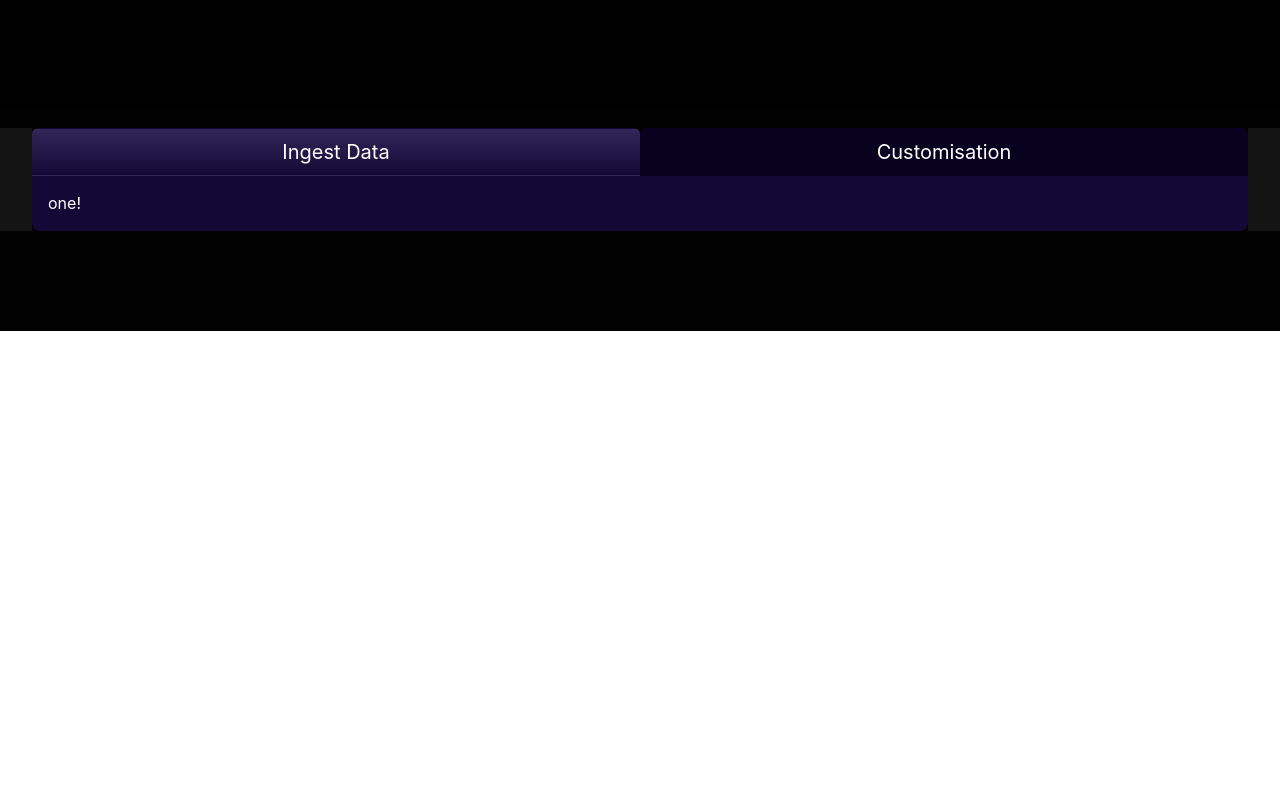
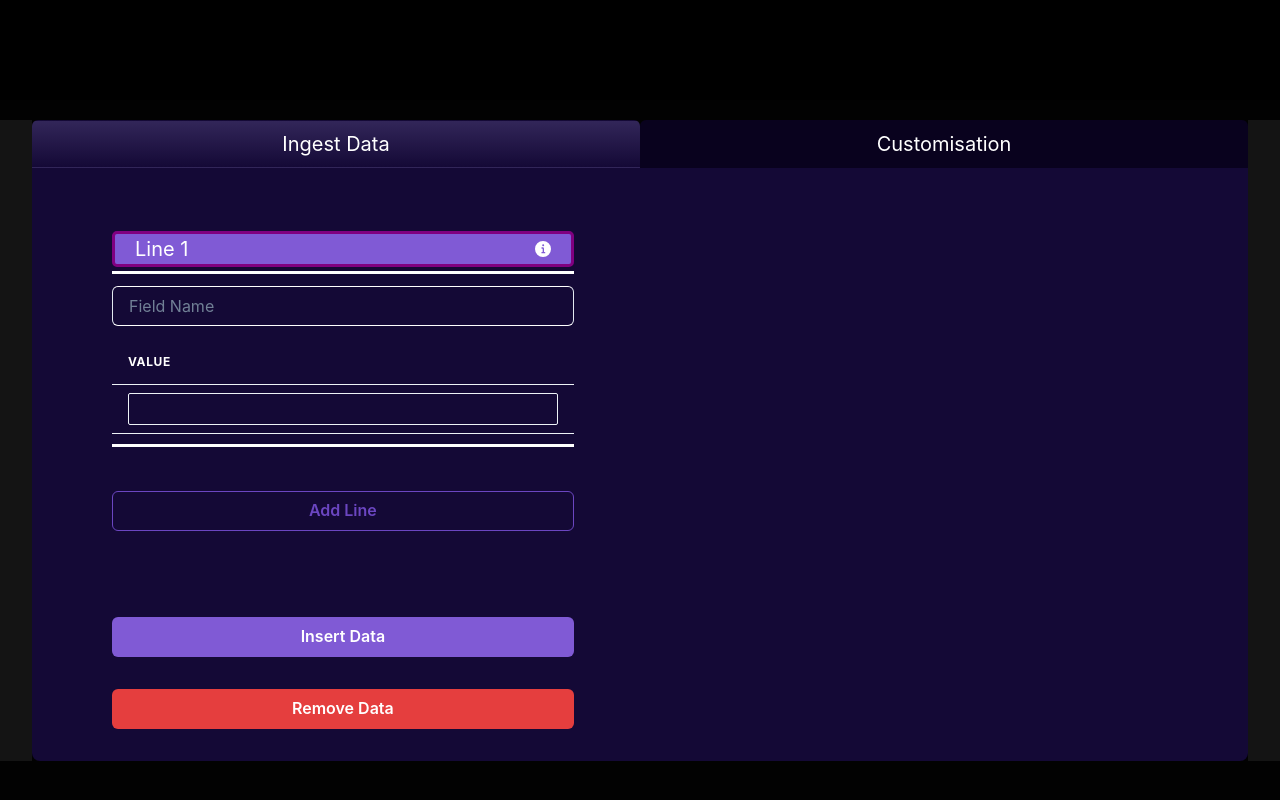
Before and after one commit to Saurabh-Narayankar/NextCharts, a Next.js app: page /charts/funnelchart in a window 1280 px wide. Shown: the part 528-1328 px from the top of the page. Before the commit the page ends 859 px from the top, so only its background shows below. Built offline with nearby package versions, Linux system fonts and the light colour scheme.

Commit message:
completed funnel chart

```diff
--- a/components/HomePage/navbar/drawer.js
+++ b/components/HomePage/navbar/drawer.js
@@ -55,9 +55,9 @@ const ChartsDrawer = () => {
             <Flex flexDirection="column">
             <Link href="/charts/linechart">
               <Button
-                marginBottom="3"
+                marginBottom="5"
                 fontSize="2xl"
-                variant="ghost"
+                variant="outline"
                 paddingTop="7"
                 paddingBottom="7"
                 color="white"
@@ -67,9 +67,9 @@ const ChartsDrawer = () => {
                 Line-Chart
               </Button></Link>
               <Link href="/charts/funnelchart"><Button
-                marginBottom="3"
+                marginBottom="5"
                 fontSize="2xl"
-                variant="ghost"
+                variant="outline"
                 paddingTop="7"
                 paddingBottom="7"
                 color="white"
@@ -79,9 +79,9 @@ const ChartsDrawer = () => {
                 Funnel-Chart
               </Button></Link>
               <Button
-                marginBottom="3"
+                marginBottom="5"
                 fontSize="2xl"
-                variant="ghost"
+                variant="outline"
                 paddingTop="7"
                 paddingBottom="7"
                 color="white"
@@ -91,9 +91,9 @@ const ChartsDrawer = () => {
                 hello
               </Button>
               <Button
-                marginBottom="3"
+                marginBottom="5"
                 fontSize="2xl"
-                variant="ghost"
+                variant="outline"
                 paddingTop="7"
                 paddingBottom="7"
                 color="white"
@@ -103,9 +103,9 @@ const ChartsDrawer = () => {
                 hello
               </Button>
               <Button
-                marginBottom="3"
+                marginBottom="5"
                 fontSize="2xl"
-                variant="ghost"
+                variant="outline"
                 paddingTop="7"
                 paddingBottom="7"
                 color="white"
@@ -115,9 +115,9 @@ const ChartsDrawer = () => {
                 hello
               </Button>
               <Button
-                marginBottom="3"
+                marginBottom="5"
                 fontSize="xl"
-                variant="ghost"
+                variant="outline"
                 paddingTop="7"
                 paddingBottom="7"
                 color="white"
--- a/components/HomePage/navbar/navbar.js
+++ b/components/HomePage/navbar/navbar.js
@@ -19,7 +19,7 @@ const Navbar = () => {
       >
         <Link href='/'><Text
           marginRight="5"
-          fontSize={["26px", "24px", "35px", "45px", "55px"]}
+          fontSize={["26px", "24px", "35px", "45px", '50px']}
           fontWeight="bold"
           color='white'
           _hover={{ cursor: 'pointer'}}
--- a/components/charts/funnelchart/funnelchart-Component.js
+++ b/components/charts/funnelchart/funnelchart-Component.js
@@ -6,10 +6,59 @@ import {
   TabPanels,
   Tab,
   TabPanel,
+  Flex,
+  FormControl,
+  Input,
+  Button,
+  Table,
+  Thead,
+  Tbody,
+  Tr,
+  Th,
+  Td,
+  Tooltip,
 } from "@chakra-ui/react";
 import FunnelCustomisation from "./funnelchart-CustomisationTab";
+import { InfoIcon } from '@chakra-ui/icons'
 
-const FunnelChartFunctions = ({ setValue, setBooleanValue, dyValues }) => {
+
+
+
+const FunnelChartFunctions = ({ setValue, setData, createData, finalData, setFinalData }) => {
+
+  const removeData = () => {
+    setData([
+      {
+        id: "Sent",
+        value: 82788,
+        label: "Sent",
+      },
+      {
+        id: "Viewed",
+        value: 61435,
+        label: "Viewed",
+      },
+      {
+        id: "Clicked",
+        value: 41611,
+        label: "Clicked",
+      },
+      {
+        id: "Add To Card",
+        value: 30672,
+        label: "Add To Card",
+      },
+      {
+        id: "Purchased",
+        value: 19078,
+        label: "Purchased",
+      },
+    ]);
+    setFinalData([{id: '', value: '', label: ''}])
+  };
+
+  console.log(finalData)
+
   return (
     <Box width="100%" bgColor="blackAlpha.900">
       <Box width="100%" paddingBottom="20px" bgColor="blackAlpha.900"></Box>
@@ -17,8 +66,7 @@ const FunnelChartFunctions = ({ setValue, setBooleanValue, dyValues }) => {
         mx='8'
         variant="enclosed"
         color="white"
-        bgColor="blackAlpha.900"
-        isLazy>
+        bgColor="blackAlpha.900">
         <TabList>
           <Tab bgColor="#09021E"
             _selected={{ bgGradient: "linear(to-b, purple.900, #140936)" }}>
@@ -30,11 +78,151 @@ const FunnelChartFunctions = ({ setValue, setBooleanValue, dyValues }) => {
           </Tab>
         </TabList>
         <TabPanels>
+
+
+
           <TabPanel bgColor="#140936" borderBottomRadius="8px">
-            <p>one!</p>
+            <Box bgColor="#140936" width="100%" height="3rem"></Box>
+      <Flex width="39%" marginLeft="4rem" flexDir="column" gap="70px">
+        <Flex width="100%" justifyContent="space-between">
+          <Flex width="100%" justifyContent="center">
+            <FormControl>
+              {finalData.map((field, parentIndex) => {
+                return (
+                  <Flex
+                    key={parentIndex}
+                    width="100%"
+                    flexDirection="column"
+                    alignItems="flex-start"
+                    marginBottom="7"
+                    flexWrap="wrap"
+                    gap="1"
+                  >
+                    <Flex
+                      width="100%"
+                      flexDir="row"
+                      justifyContent="space-between"
+                      alignItems="center"
+                      gap="1.5rem"
+                      px="20px"
+                      border='3px solid purple'
+                      borderRadius="5px"
+                      bgColor="purple.500"
+                    >
+                      <Text fontSize={["sm", "md", "lg", "xl"]}>
+                        Line {parentIndex + 1}
+                      </Text>
+                      <Tooltip
+                        hasArrow
+                        fontSize="md"
+                        placement="auto"
+                        label="This section is used for Ingesting Data...... 1-(ENTER FIELD NAME) 2-(ADD THE VALUE FOR SPECIFIC FIELD NAME) 3-(TO ADD A NEW FIELD CLICK ON ADD LINE BUTTON) 4-(ENTER INSERT DATA BUTTON TO GET THE OUTPUT ON THE CHARTS)"
+                        bg="white"
+                        color="black"
+                      >
+                        <InfoIcon />
+                      </Tooltip>
+                    </Flex>
+                    <Flex
+                      width="100%"
+                      justifyContent="center"
+                      borderY="3px solid white"
+                      paddingTop="3"
+                      marginBottom="4"
+                      flexWrap="wrap"
+                      gap="6"
+                    >
+                      <Input
+                        width="700px"
+                        placeholder="Field Name"
+                        onChange={(e) => {
+                          setFinalData(
+                            finalData.map((singleData, nIndex) =>
+                              nIndex === parentIndex
+                                ? { ...singleData, id: e.target.value , label: e.target.value }
+                                : singleData
+                            )
+                          )
+                        }}
+                      />
+                      <Flex width="700px" flexDir="column" gap="5">
+                        <Flex gap="10">
+                          <Table marginBottom='10px' variant="simple" size="sm">
+                            <Thead>
+                              <Tr>
+                                <Th>
+                                  <Text color="white" marginBottom="10px">
+                                    Value
+                                  </Text>
+                                </Th>
+                              </Tr>
+                            </Thead>
+                            <Tbody>
+                              <Tr key={parentIndex}>
+                                <Td>
+                                  <Input
+                                    size="sm"
+                                    onChange={(e) => {finalData.find((singleData, dIndex) => parentIndex === dIndex).value = e.target.value
+                                  }}
+                                  />
+                                </Td>
+                              </Tr>
+                            </Tbody>
+                          </Table>
+                        </Flex>
+                      </Flex>
+                    </Flex>
+                  </Flex>
+
+                );
+              })}
+              <Button
+                width="100%"
+                variant="outline"
+                colorScheme="purple"
+                _hover={{
+                  bgColor: "purple.500",
+                  color: "white",
+                  border: "1px solid purple",
+                }}
+                onClick={() => {
+                  setFinalData([...finalData, {id: '', value: '', label: ''}]);
+                }}
+              >
+                Add Line
+              </Button>
+            </FormControl>
+          </Flex>
+        </Flex>
+        <Flex width="100%" flexDir="column">
+          <Button
+            width="100%"
+            my="1em"
+            colorScheme="purple"
+            variant="solid"
+            onClick={createData}
+            isFullWidth
+          >
+            Insert Data
+          </Button>
+          <Button
+            width="100%"
+            my="1em"
+            colorScheme="red"
+            variant="solid"
+            onClick={removeData}
+            isFullWidth
+          >
+            Remove Data
+          </Button>
+        </Flex>
+      </Flex>
           </TabPanel>
+
+
+
           <TabPanel bgColor="#140936" borderBottomRadius="8px">
-            <FunnelCustomisation setValue={setValue} setBooleanValue={setBooleanValue} />
+            <FunnelCustomisation setValue={setValue} />
           </TabPanel>
         </TabPanels>
       </Tabs>
--- a/components/charts/linechart/linechart-Component.js
+++ b/components/charts/linechart/linechart-Component.js
@@ -13,7 +13,7 @@ import LinechartCustomisation from "./linechart-CustomisationTab";
 import LinechartData from "./linechart-IngestDataTab";
 
 
-const LineChartFunctions = ({ setValue, setBooleanValue, setData, finalData, setFinalData }) => {
+const LineChartFunctions = ({ setValue, setBooleanValue, createData, setData, finalData, setFinalData }) => {
 
   return (
     <Box width="100%" bgColor="blackAlpha.900">
@@ -27,7 +27,6 @@ const LineChartFunctions = ({ setValue, setBooleanValue, setData, finalData, set
         variant="enclosed"
         color="white"
         bgColor="blackAlpha.900"
-        isLazy
       >
         <TabList>
           <Tab
@@ -53,7 +52,7 @@ const LineChartFunctions = ({ setValue, setBooleanValue, setData, finalData, set
         <TabPanels>
           {/* TabList for Ingest Data */}
           <TabPanel bgColor="#140936" borderBottomRadius="8px">
-            <LinechartData setData={setData} finalData={finalData} setFinalData={setFinalData}  />
+            <LinechartData setData={setData} finalData={finalData} setFinalData={setFinalData} createData={createData}  />
           </TabPanel>
           {/* End of TabList for Ingest Data */}
 
--- a/pages/charts/funnelchart.js
+++ b/pages/charts/funnelchart.js
@@ -9,8 +9,8 @@ const FunnelChart = () => {
 
   const [dyValues, setDyValues] = useState({colors: 'spectral', spacing: 0, shape: 0.66, opacity: 1, borderWidth: 6, label: true, chartInterpolation: 'smooth', chartDirection: 'vertical'})
 
-  const [finalData, setFinalData] = useState([])
-  const data = [
+  const [finalData, setFinalData] = useState([{id: '', value: '', label: ''}])
+  const [data, setData] = useState([
     {
       id: "Sent",
       value: 82788,
@@ -36,7 +36,7 @@ const FunnelChart = () => {
       value: 19078,
       label: "Purchased",
     },
-  ];
+  ])
 
 
   const setValue = (attr, e) => {
@@ -53,13 +53,10 @@ const FunnelChart = () => {
     }
   };
 
-const setBooleanValue = (attr) => {
-    setDyValues({
-      ...dyValues,
-      [attr]: !dyValues[attr],
-    });
+
+  const createData = () => {
+    setData(finalData);
   };
-
 
 
 
@@ -105,7 +102,7 @@ const setBooleanValue = (attr) => {
           />
         </Flex>
       </Flex>
-      <FunnelChartFunctions setDyValues={setDyValues} setValue={setValue} />
+      <FunnelChartFunctions setData={setData} setValue={setValue} createData={createData} finalData={finalData} setFinalData={setFinalData} />
     </>
   );
 };
```
Also changed, not shown: components/charts/linechart/linechart-IngestDataTab.js (+1 -7 lines), pages/charts/index.js (+19 -18 lines).
